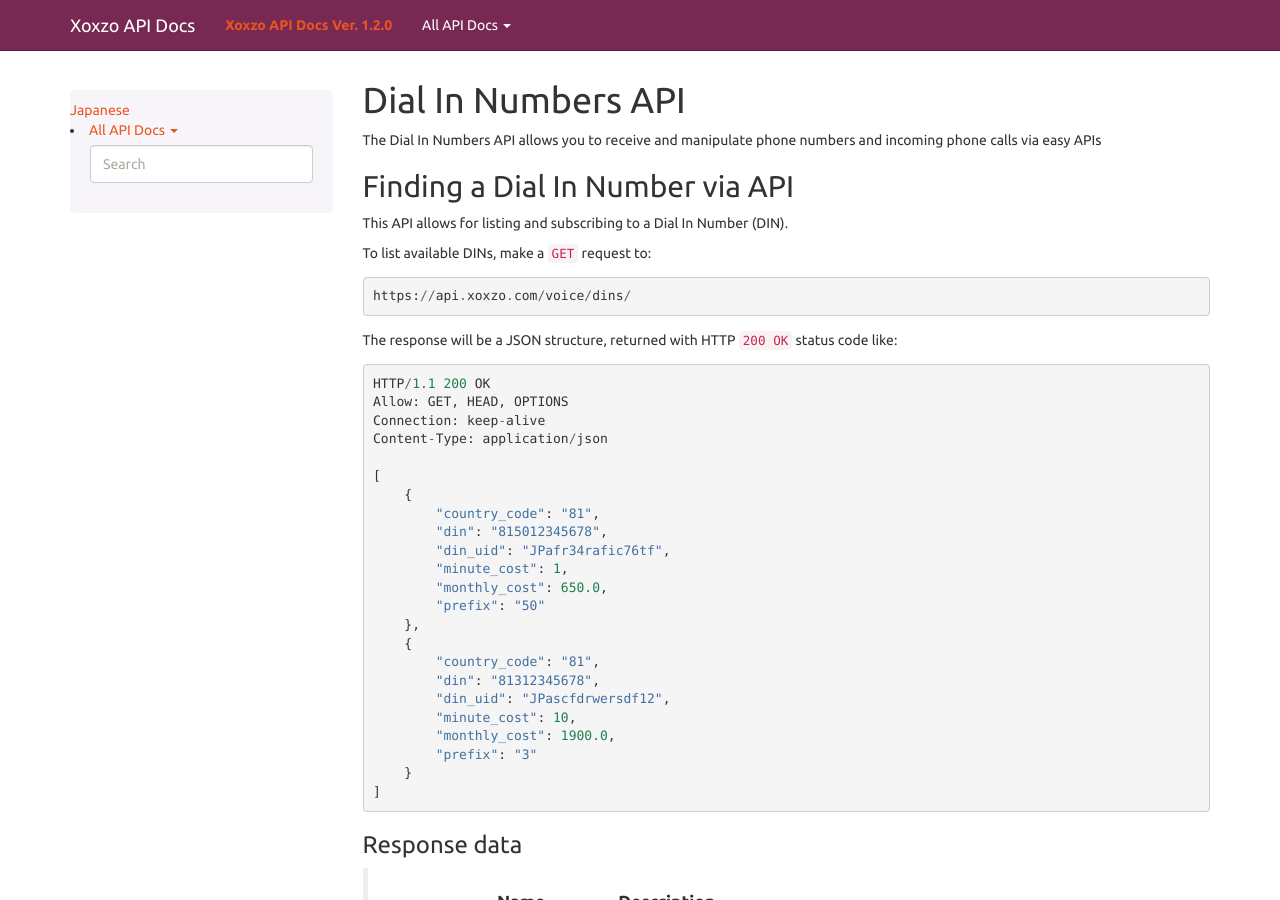
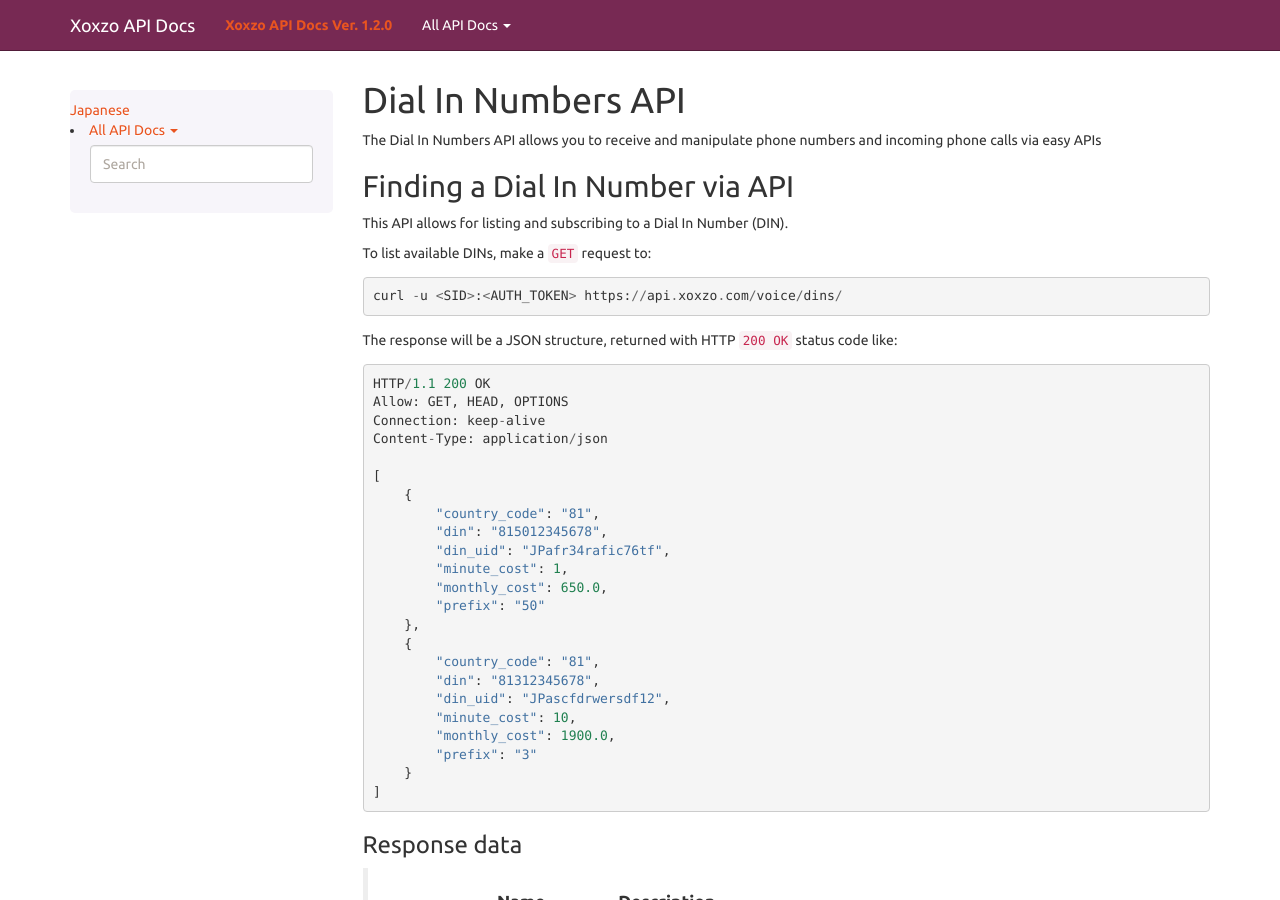
Before and after one commit to xoxzo/docs.xoxzo.com, a Sphinx documentation site: the page built from source/din.rst, in a window 1280 px wide and 900 px high. Built offline with Sphinx 7.4.7, drawn with Linux system fonts in a browser that asks for light colours.

Commit message:
Add curl to make it more specific

```diff
--- a/source/din.rst
+++ b/source/din.rst
@@ -11,7 +11,7 @@
 
 To list available DINs, make a ``GET`` request to::
 
-    https://api.xoxzo.com/voice/dins/
+    curl -u <SID>:<AUTH_TOKEN> https://api.xoxzo.com/voice/dins/
 
 The response will be a JSON structure, returned with HTTP ``200 OK`` status code like::
 
```
